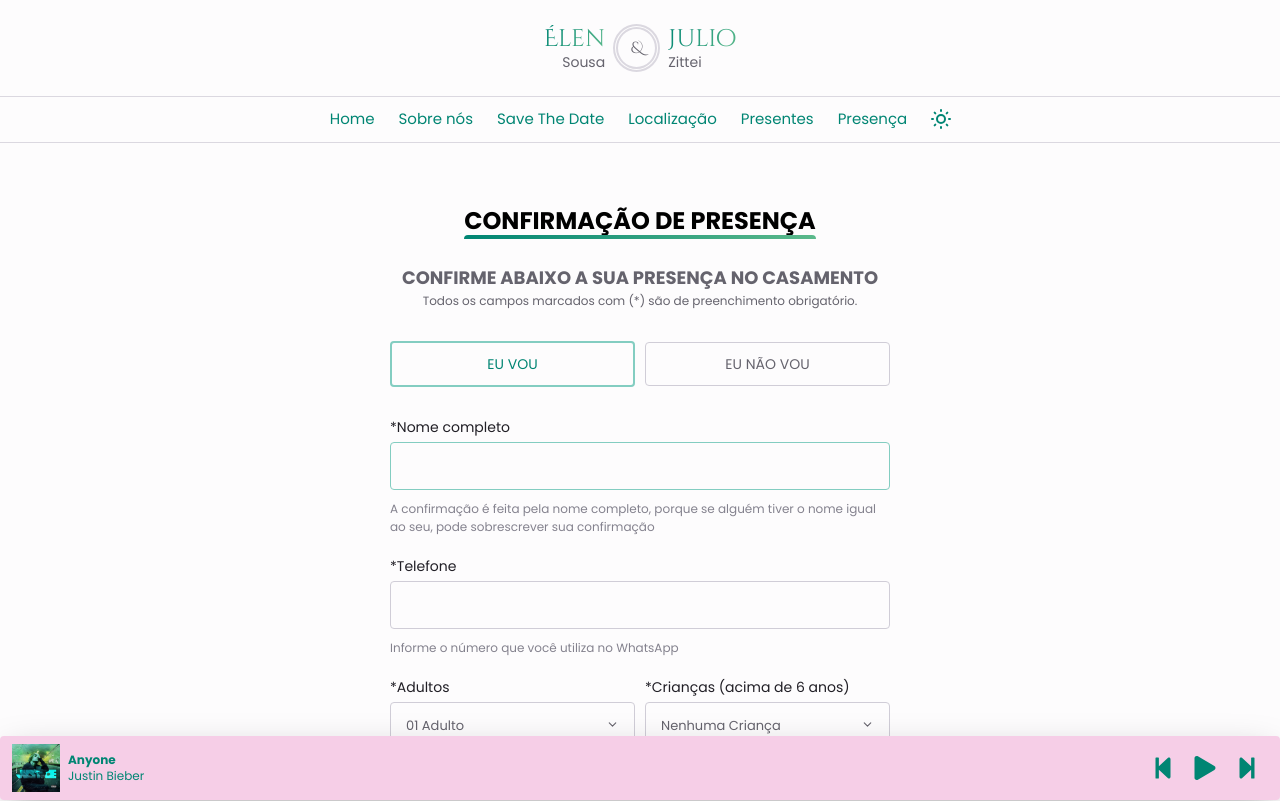
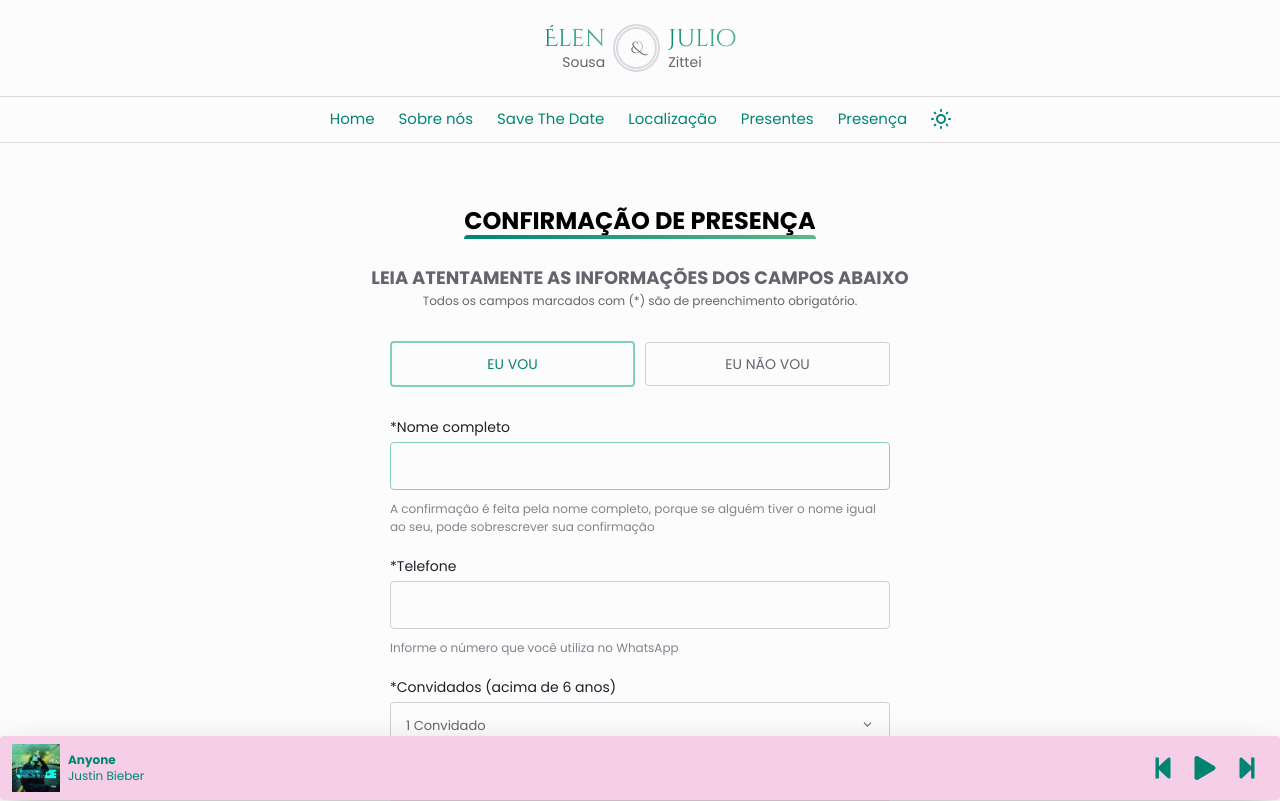
Before and after one commit to JulioZittei/our-wedding, a Next.js app: page /confirmacao-presenca in a window 1280 px wide. Shown: the top 801 px of the page. Built offline with nearby package versions, Linux system fonts and the light colour scheme.

Commit message:
Improve confirmation attendance form

```diff
--- a/src/components/Select.tsx
+++ b/src/components/Select.tsx
@@ -51,12 +51,12 @@ export const Select = ({ description, data, id, aria_label, css, ...props }: Sel
                 {item === 0 && <SelectItemText>Nenhuma {description.singular}</SelectItemText>}
                 {item === 1 && (
                   <SelectItemText>
-                    0{item} {description.singular}
+                    {item} {description.singular}
                   </SelectItemText>
                 )}
                 {item > 1 && (
                   <SelectItemText>
-                    0{item} {description.plural}
+                    {item} {description.plural}
                   </SelectItemText>
                 )}
                 <SelectItemIndicator>
--- a/src/pages/confirmacao-presenca.tsx
+++ b/src/pages/confirmacao-presenca.tsx
@@ -192,7 +192,8 @@ export default function AttendaceConfirmation(): JSX.Element {
                 duration: 0.6,
               }}
             >
-              Confirme abaixo a sua presença no casamento
+              {/* Confirme abaixo a sua presença no casamento */}
+              Leia atentamente as informações dos campos abaixo
             </Title>
             <SubTitle
               layout
@@ -314,10 +315,9 @@ export default function AttendaceConfirmation(): JSX.Element {
                 )}
               </FormGroup>
 
-              <FormControl>
               <FormGroup>
                 <Label htmlFor="adults_number" css={errors?.adults_number ? { color: '$red11' } : {}}>
-                    *Adultos
+                  *Convidados (acima de 6 anos)
                 </Label>
 
                 <Controller
@@ -325,10 +325,10 @@ export default function AttendaceConfirmation(): JSX.Element {
                     <Select
                       {...field}
                       id="adults_number"
-                        data={[1, 2, 3, 4, 5]}
+                      data={[1, 2, 3, 4, 5, 6, 7, 8, 9, 10]}
                       css={errors?.adults_number ? { borderColor: '$red7' } : {}}
-                        description={{ singular: 'Adulto', plural: 'Adultos' }}
-                        aria_label="Quantidade de adultos"
+                      description={{ singular: 'Convidado', plural: 'Convidados' }}
+                      aria_label="Quantidade de convidados"
                       onValueChange={(value) => field.onChange(value)}
                     />
                   )}
@@ -339,37 +339,9 @@ export default function AttendaceConfirmation(): JSX.Element {
                 {errors?.adults_number ? (
                   <FormHelperError>{errors?.adults_number.message}</FormHelperError>
                 ) : (
-                    <FormHelperText>Essa quantidade deve ser informada contando com você.</FormHelperText>
+                  <FormHelperText>Quantas pessoas irão comparecer (incluindo você)</FormHelperText>
                 )}
               </FormGroup>
-
-                <FormGroup>
-                  <Label htmlFor="children_number" css={errors?.children_number ? { color: '$red11' } : {}}>
-                    *Crianças (acima de 6 anos)
-                  </Label>
-                  <Controller
-                    render={({ field }) => (
-                      <Select
-                        {...field}
-                        id="children_number"
-                        data={[0, 1, 2, 3, 4, 5]}
-                        description={{ singular: 'Criança', plural: 'Crianças' }}
-                        css={errors?.children_number ? { borderColor: '$red7' } : {}}
-                        aria_label="Quantidade de crianças"
-                        onValueChange={(value) => field.onChange(value)}
-                      />
-                    )}
-                    name="children_number"
-                    control={control}
-                  />
-
-                  {errors?.children_number ? (
-                    <FormHelperError>{errors?.children_number.message}</FormHelperError>
-                  ) : (
-                    <FormHelperText>Crianças até 6 anos não necessitam de confirmação.</FormHelperText>
-                  )}
-                </FormGroup>
-              </FormControl>
 
               <Button type="submit" disabled={isSubmitting}>
                 {isSubmitting ? '' : <BiCalendarCheck />}
```
Lines whose indentation alone changed are shown as unchanged.
